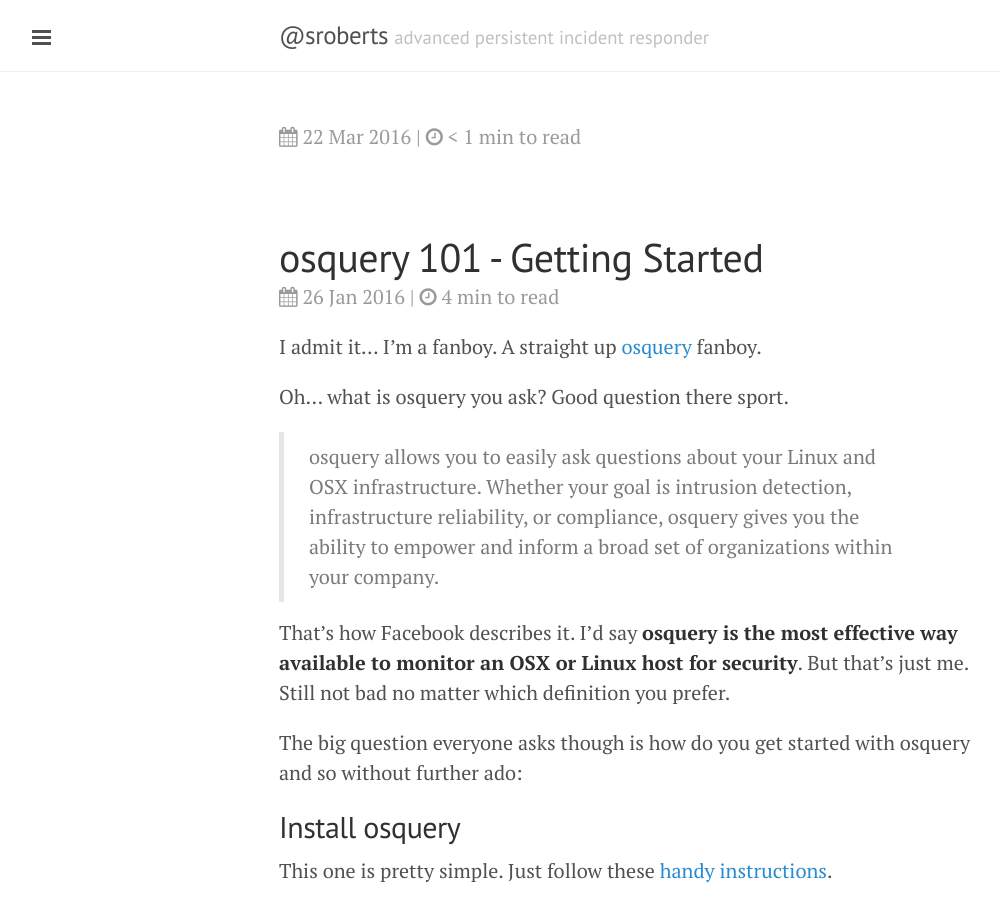
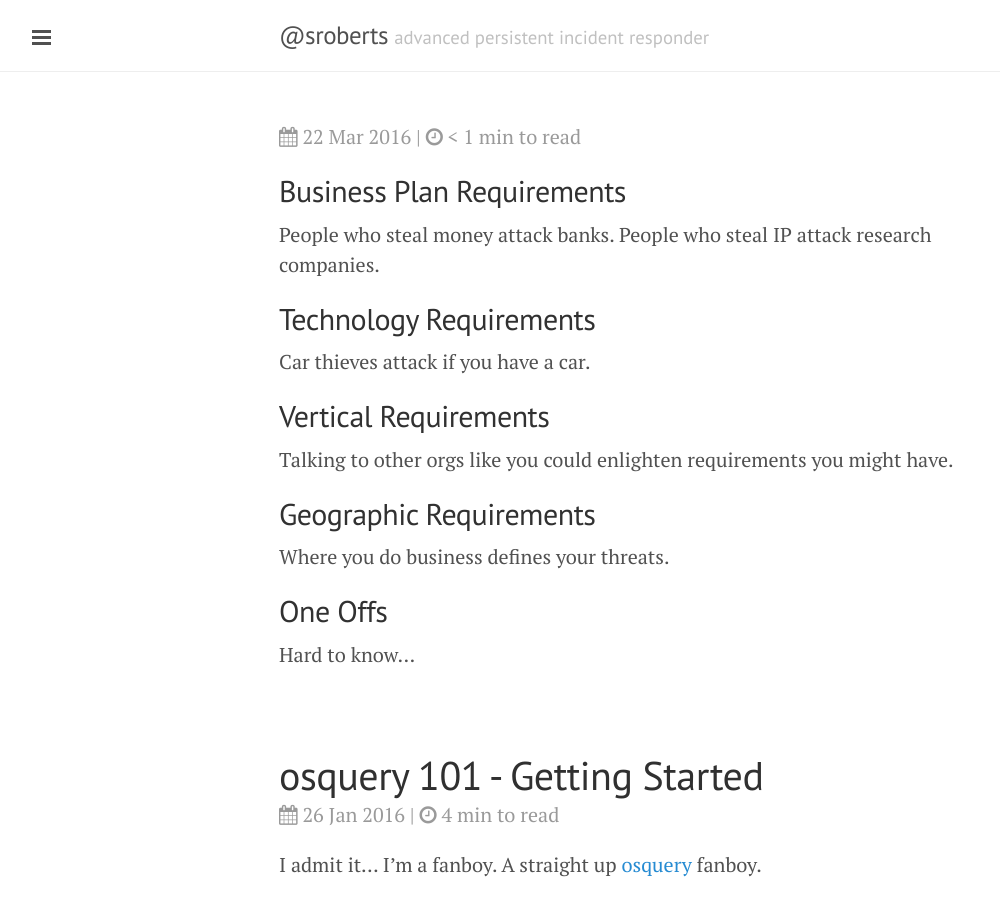
Before and after one commit to sroberts/sroberts.github.io, a Jekyll site: the page built from index.html, in a window 1280 px wide and 900 px high. Shown: the whole window, without its empty margins (1-1001 px from the left). Built offline with Jekyll 4.4.1, drawn with Linux system fonts in a browser that asks for light colours; nearby versions of some CDN libraries; the list of posts is cut into pages by our own code; comment, search, counter and statistics services are not loaded.

Commit message:
reminding myself the basics

```diff
--- a/_posts/2016-03-22-cti-squad-goals-intro-to-requirements.md
+++ b/_posts/2016-03-22-cti-squad-goals-intro-to-requirements.md
@@ -2,3 +2,23 @@
 layout: post
 title: CTI SquadGoals\: Setting Requirements
 ---
+
+## Business Plan Requirements
+
+People who steal money attack banks. People who steal IP attack research companies.
+
+## Technology Requirements
+
+Car thieves attack if you have a car.
+
+## Vertical Requirements
+
+Talking to other orgs like you could enlighten requirements you might have.
+
+## Geographic Requirements
+
+Where you do business defines your threats.
+
+## One Offs
+
+Hard to know...
```
